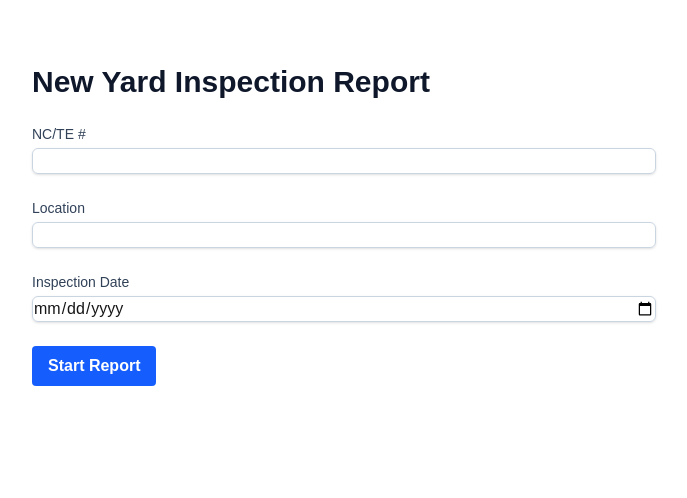
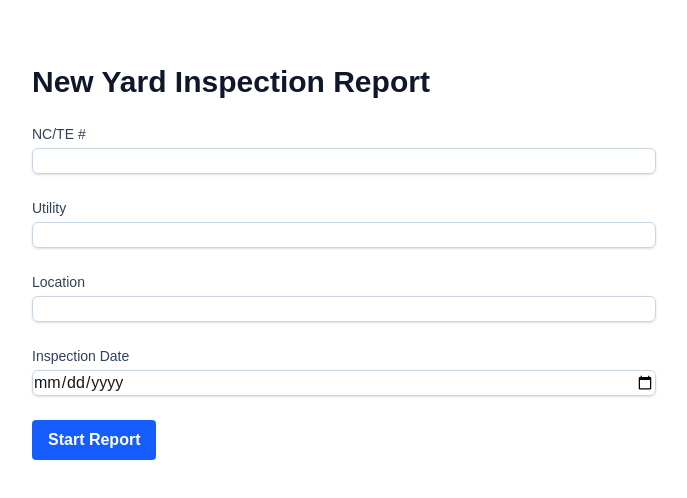
Before and after one commit to stephengilbert1/yard-inspection-report, a Next.js app: page /reports/new in a window 1280 px wide. Shown: the top 498 px of the page, without its empty margins (296-983 px from the left). Built offline with nearby package versions, Linux system fonts and the light colour scheme.

Commit message:
Added utility field

```diff
--- a/src/app/inspections/page.tsx
+++ b/src/app/inspections/page.tsx
@@ -21,6 +21,7 @@ export default function InspectionRecordsPage() {
                 transformers {
                   id
                   ncTe
+                  utility
                   location
                   inspectionDate
                   tm
@@ -69,34 +70,30 @@ export default function InspectionRecordsPage() {
           <table className="w-full border text-sm">
             <thead className="bg-slate-100">
               <tr>
-                <th className="px-3 py-2 border">Date</th>
+                <th className="px-3 py-2 border">NC/TE</th>
+                <th className="px-3 py-2 border">Utility</th>
+                <th className="px-3 py-2 border">Location</th>
+                <th className="px-3 py-2 border">Issues</th>
                 <th className="px-3 py-2 border">kVA</th>
                 <th className="px-3 py-2 border">Type</th>
                 <th className="px-3 py-2 border">TM</th>
-                <th className="px-3 py-2 border">Issues</th>
-                <th className="px-3 py-2 border">NC/TE</th>
-                <th className="px-3 py-2 border">Location</th>
-                <th className="px-3 py-2 border">Created</th>
+                <th className="px-3 py-2 border">Date</th>
               </tr>
             </thead>
             <tbody>
               {transformers.map((t) => (
                 <tr key={t.id} className="hover:bg-slate-50">
-                  <td className="px-3 py-2 border">
-                    {t.inspectionDate ?? "—"}
-                  </td>
+                  <td className="px-3 py-2 border">{t.ncTe ?? "—"}</td>
+                  <td className="px-3 py-2 border">{t.utility ?? "—"}</td>
+                  <td className="px-3 py-2 border">{t.location ?? "—"}</td>
+                  <td className="px-3 py-2 border">{t.issues ?? "—"}</td>
                   <td className="px-3 py-2 border">{t.kva ?? "—"}</td>
                   <td className="px-3 py-2 border">
                     {t.transformerType ?? "—"}
                   </td>
                   <td className="px-3 py-2 border">{t.tm ?? "—"}</td>
-                  <td className="px-3 py-2 border">{t.issues ?? "—"}</td>
-                  <td className="px-3 py-2 border">{t.ncTe ?? "—"}</td>
-                  <td className="px-3 py-2 border">{t.location ?? "—"}</td>
                   <td className="px-3 py-2 border">
-                    {t.createdAt
-                      ? new Date(Number(t.createdAt)).toLocaleString()
-                      : "—"}
+                    {t.inspectionDate ?? "—"}
                   </td>
                 </tr>
               ))}
--- a/src/app/reports/new/page.tsx
+++ b/src/app/reports/new/page.tsx
@@ -21,7 +21,20 @@ export default function NewReportPage() {
             className="mt-1 block w-full rounded-md border border-slate-300 shadow-sm focus:border-blue-500 focus:ring-blue-500"
           />
         </div>
-
+        <div>
+          <label
+            htmlFor="utlity"
+            className="block text-sm font-medium text-slate-700"
+          >
+            Utility
+          </label>
+          <input
+            type="text"
+            id="utility"
+            name="utility"
+            className="mt-1 block w-full rounded-md border border-slate-300 shadow-sm focus:border-blue-500 focus:ring-blue-500"
+          />
+        </div>
         <div>
           <label
             htmlFor="location"
--- a/src/components/InspectionForm.tsx
+++ b/src/components/InspectionForm.tsx
@@ -11,6 +11,7 @@ type Props = {
 export default function InspectionForm({ onAddGroup }: Props) {
   const [qty, setQty] = useState<number>(1);
   const [ncTe, setNcTe] = useState("");
+  const [utility, setUtility] = useState("");
   const [location, setLocation] = useState("");
   const [inspectionDate, setInspectionDate] = useState("");
   const [tm, setTM] = useState("");
@@ -28,6 +29,7 @@ export default function InspectionForm({ onAddGroup }: Props) {
       addTransformers(input: $input) {
         id
         ncTe
+        utility
         location
         inspectionDate
         tm
@@ -41,6 +43,7 @@ export default function InspectionForm({ onAddGroup }: Props) {
 
     const input = {
       ncTe,
+      utility,
       location,
       inspectionDate,
       quantity: qty,
@@ -96,6 +99,17 @@ export default function InspectionForm({ onAddGroup }: Props) {
           type="text"
           value={ncTe}
           onChange={(e) => setNcTe(e.target.value)}
+          className="w-full border px-3 py-2 rounded"
+        />
+      </div>
+      <div className="mb-4">
+        <label className="block text-sm font-medium text-slate-700 mb-1">
+          Utility
+        </label>
+        <input
+          type="text"
+          value={utility}
+          onChange={(e) => setUtility(e.target.value)}
           className="w-full border px-3 py-2 rounded"
         />
       </div>
--- a/src/graphql/schema.ts
+++ b/src/graphql/schema.ts
@@ -7,6 +7,7 @@ import { prisma } from "../lib/prisma";
 type AddTransformerInput = {
   quantity: number;
   ncTe: string;
+  utility: string;
   location: string;
   inspectionDate: string;
   tm: string;
@@ -29,6 +30,7 @@ export const schema = createSchema<{ req: NextRequest }>({
 
     input TransformerInput {
       ncTe: String
+      utility: String
       location: String
       inspectionDate: String
       quantity: Int!
@@ -42,6 +44,7 @@ export const schema = createSchema<{ req: NextRequest }>({
     type Transformer {
       id: ID!
       ncTe: String
+      utility: String
       location: String
       inspectionDate: String
       tm: String
@@ -68,6 +71,7 @@ export const schema = createSchema<{ req: NextRequest }>({
           const {
             quantity,
             ncTe,
+            utility,
             location,
             inspectionDate,
             tm,
@@ -82,6 +86,7 @@ export const schema = createSchema<{ req: NextRequest }>({
               prisma.transformer.create({
                 data: {
                   ncTe,
+                  utility,
                   location,
                   inspectionDate: inspectionDate.toString(),
                   tm,
```
Also changed, not shown: 1 other file (tests, documents, lock files or other folders).
